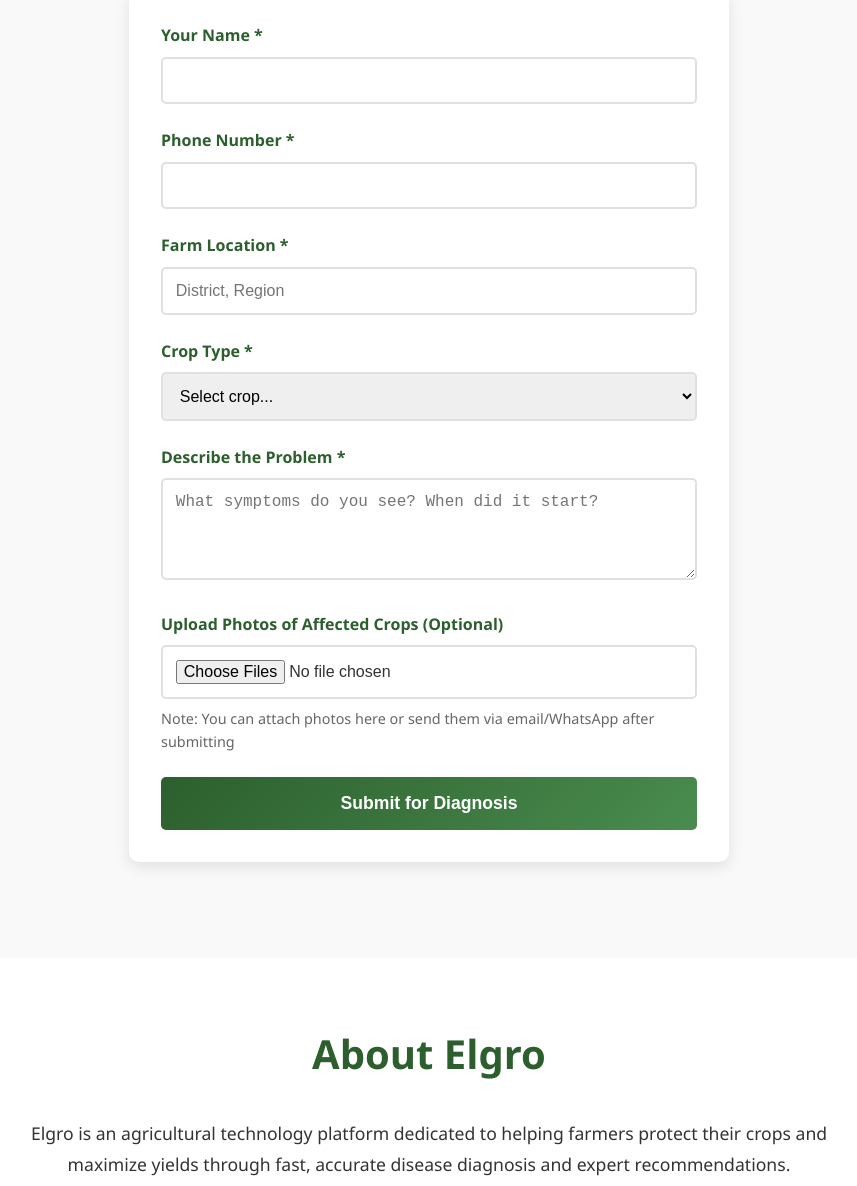
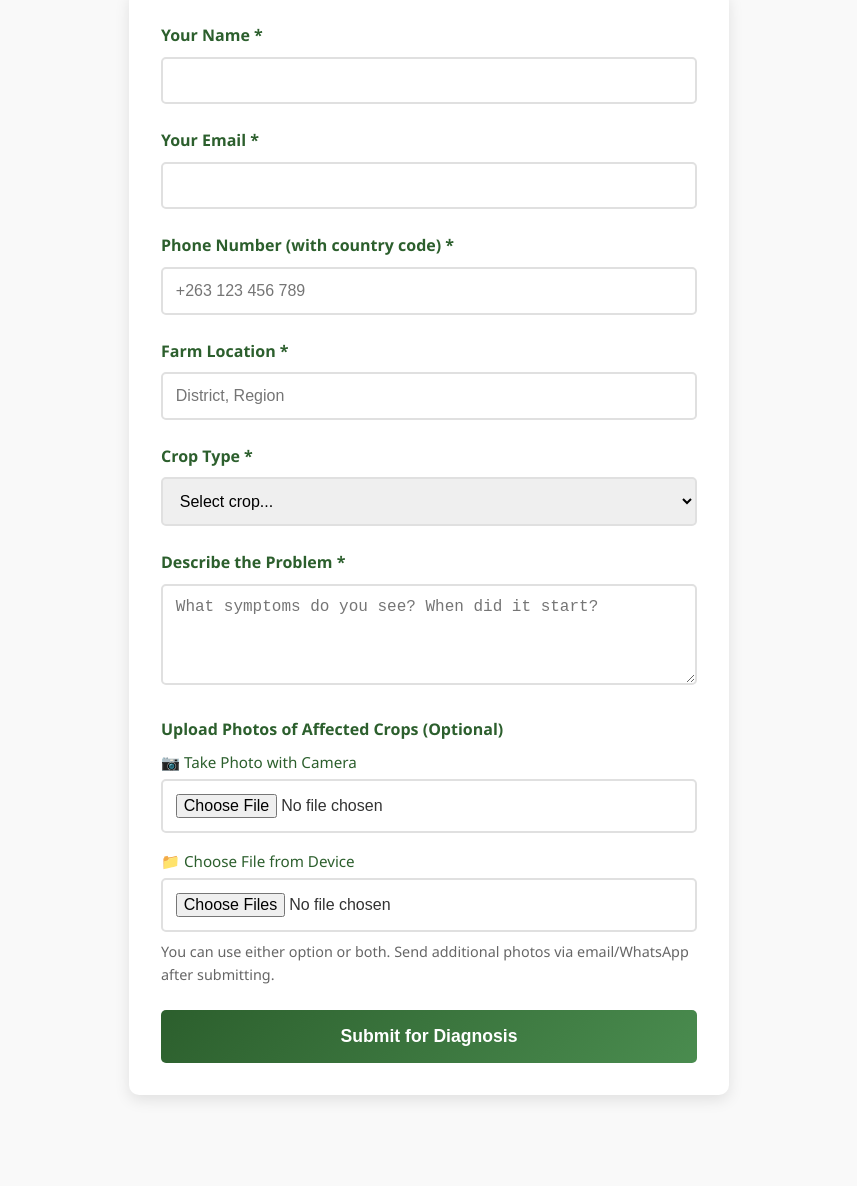
Before and after one commit to Eltontonex/Elgro, a plain HTML site: page index.html in a window 1280 px wide. Shown: the part 1540-2726 px from the top of the page, without its empty margins (211-1068 px from the left). Drawn offline with Linux system fonts and the light colour scheme.

Commit message:
index.html

```diff
--- a/index.html
+++ b/index.html
@@ -307,8 +307,13 @@
                 </div>
 
                 <div class="form-group">
-                    <label for="phone">Phone Number *</label>
-                    <input type="tel" name="Phone_Number" id="phone" required>
+                    <label for="farmerEmail">Your Email *</label>
+                    <input type="text" name="Farmer_Email" id="farmerEmail" required>
+                </div>
+
+                <div class="form-group">
+                    <label for="phone">Phone Number (with country code) *</label>
+                    <input type="tel" name="Phone_Number" id="phone" placeholder="+263 123 456 789" required>
                 </div>
 
                 <div class="form-group">
@@ -325,6 +330,7 @@
                         <option value="cassava">Cassava</option>
                         <option value="beans">Beans</option>
                         <option value="peppers">Peppers</option>
+                        <option value="peppers">Sugarcane</option>
                         <option value="other">Other</option>
                     </select>
                 </div>
@@ -335,10 +341,22 @@
                 </div>
 
                 <div class="form-group">
-                    <label>Upload Photos of Affected Crops (Optional)</label>
-                    <input type="file" name="attachment" accept="image/*" multiple style="padding: 0.8rem; border: 2px solid #e0e0e0; border-radius: 5px;">
-                    <p style="font-size: 0.9rem; color: #666; margin-top: 0.5rem;">Note: You can attach photos here or send them via email/WhatsApp after submitting</p>
-                </div>
+    <label>Upload Photos of Affected Crops (Optional)</label>
+
+    <!-- Option 1: Take Photo with Camera -->
+    <div style="margin-bottom: 1rem;">
+        <label style="display: block; margin-bottom: 0.3rem; font-weight: normal; font-size: 0.95rem;">📷 Take Photo with Camera</label>
+        <input type="file" name="camera_photo" accept="image/*" capture="environment" style="padding: 0.8rem; border: 2px solid #e0e0e0; border-radius: 5px; width: 100%;">
+    </div>
+
+    <!-- Option 2: Choose File from Device -->
+    <div>
+        <label style="display: block; margin-bottom: 0.3rem; font-weight: normal; font-size: 0.95rem;">📁 Choose File from Device</label>
+        <input type="file" name="file_photo" accept="image/*" multiple style="padding: 0.8rem; border: 2px solid #e0e0e0; border-radius: 5px; width: 100%;">
+    </div>
+
+    <p style="font-size: 0.9rem; color: #666; margin-top: 0.5rem;">You can use either option or both. Send additional photos via email/WhatsApp after submitting.</p>
+</div>
 
                 <button type="submit" class="submit-btn">Submit for Diagnosis</button>
             </form>
```
